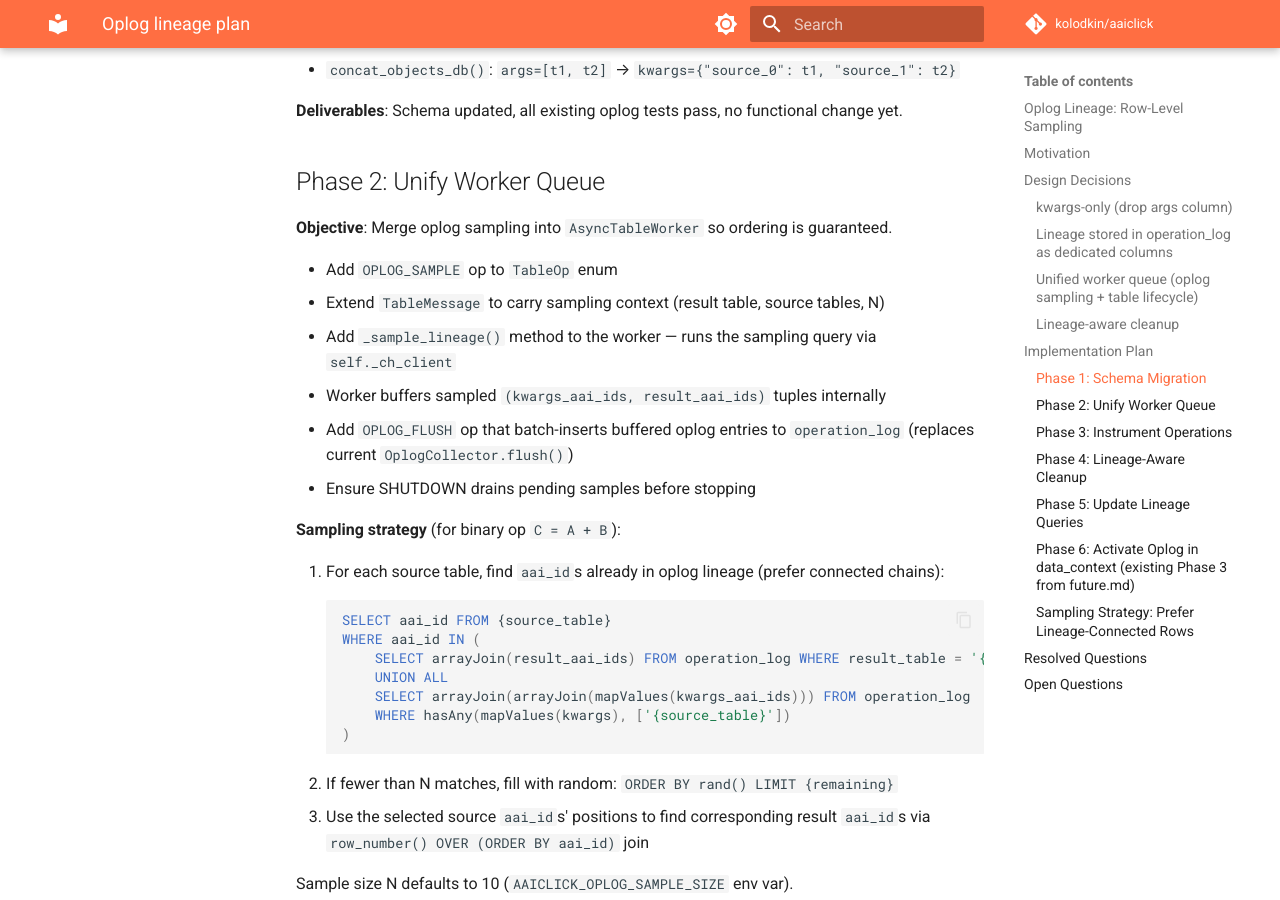
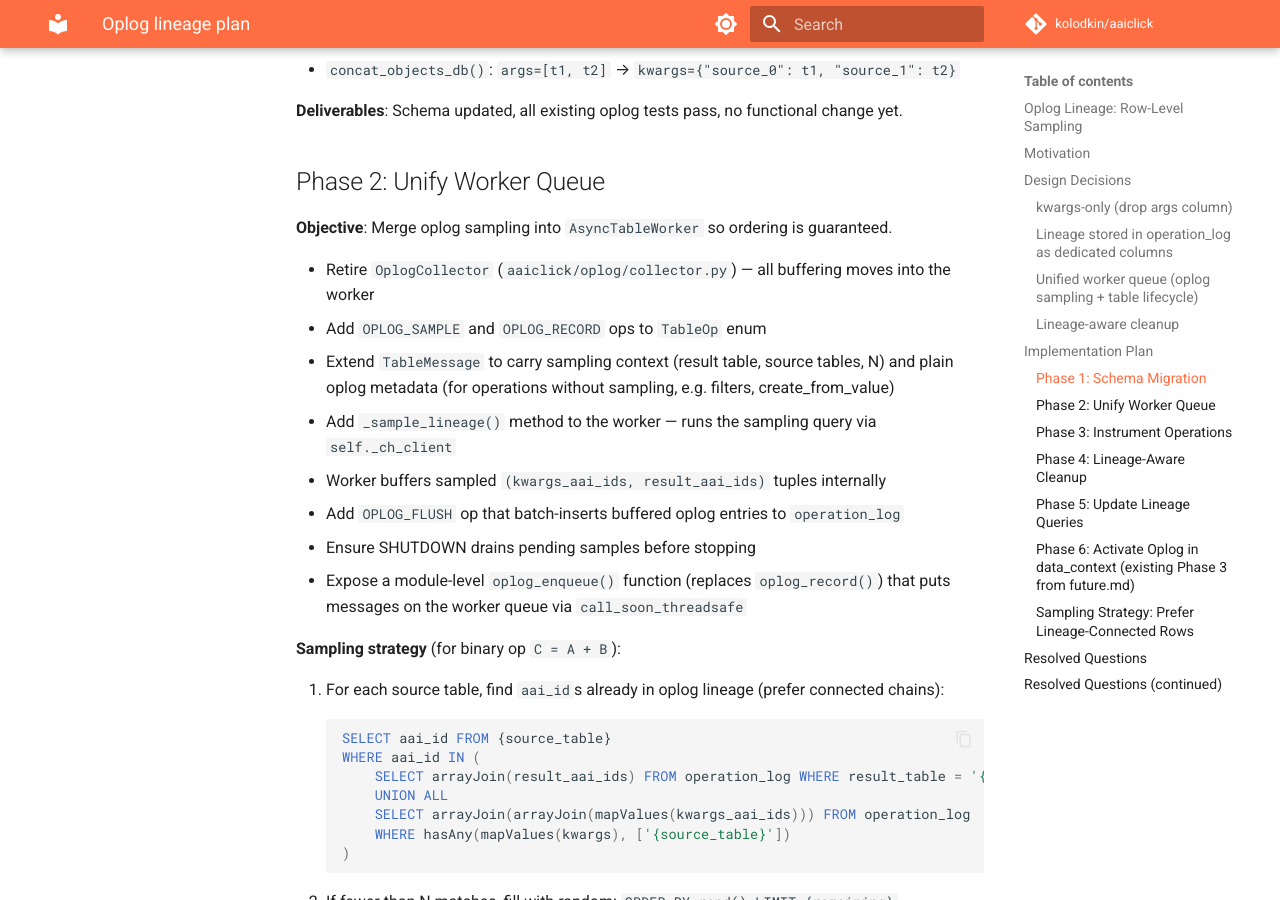
Before and after one commit to kolodkin/aaiclick, an MkDocs documentation site: the page built from docs/oplog_lineage_plan.md, in a window 1280 px wide and 900 px high, scrolled down 2836 px. Built offline with MkDocs 1.6.1 and Material for MkDocs 9.7.7, drawn with Linux system fonts in a browser that asks for light colours; comment, search, counter and statistics services are not loaded; some of the changed text lies outside the part shown.

Commit message:
feature: resolve all open questions in oplog lineage plan
Retire OplogCollector in favor of unified worker, update Phase 2
and Phase 6 accordingly.

```diff
--- a/docs/oplog_lineage_plan.md
+++ b/docs/oplog_lineage_plan.md
@@ -106,13 +106,16 @@ with a single mechanism: **the lineage sample defines which rows survive**.
 
 **Objective**: Merge oplog sampling into `AsyncTableWorker` so ordering is guaranteed.
 
-- Add `OPLOG_SAMPLE` op to `TableOp` enum
+- Retire `OplogCollector` (`aaiclick/oplog/collector.py`) — all buffering moves into the worker
+- Add `OPLOG_SAMPLE` and `OPLOG_RECORD` ops to `TableOp` enum
 - Extend `TableMessage` to carry sampling context (result table, source tables, N)
+  and plain oplog metadata (for operations without sampling, e.g. filters, create_from_value)
 - Add `_sample_lineage()` method to the worker — runs the sampling query via `self._ch_client`
 - Worker buffers sampled `(kwargs_aai_ids, result_aai_ids)` tuples internally
 - Add `OPLOG_FLUSH` op that batch-inserts buffered oplog entries to `operation_log`
-  (replaces current `OplogCollector.flush()`)
 - Ensure SHUTDOWN drains pending samples before stopping
+- Expose a module-level `oplog_enqueue()` function (replaces `oplog_record()`) that puts
+  messages on the worker queue via `call_soon_threadsafe`
 
 **Sampling strategy** (for binary op `C = A + B`):
 
@@ -187,11 +190,11 @@ row-level lineage.
 
 **Objective**: Wire everything into `data_context()` so oplog activates automatically.
 
-- Add `oplog` parameter to `data_context()` (`bool | OplogCollector`)
+- Add `oplog` parameter to `data_context()` (`bool`)
 - On context entry: start the unified worker with oplog capability
 - On clean exit: flush oplog via `OPLOG_FLUSH` message, await completion
 - On exception: discard buffered samples (skip `OPLOG_FLUSH`)
-- Orchestration's `task_scope()` passes pre-configured collector with `task_id`/`job_id`
+- Orchestration's `task_scope()` passes `task_id`/`job_id` to the worker directly
 
 **Deliverables**: Oplog + lineage active by default. No user code changes needed.
 
@@ -219,7 +222,8 @@ a small set of known IDs, not a full-table `row_number()` scan.
 4. **Pool size for sampling query**: Not needed — the "prefer lineage-connected rows" strategy
    uses targeted `IN` lookups, not full-table scans. Random fallback uses `ORDER BY rand() LIMIT N`.
 
-# Open Questions
+# Resolved Questions (continued)
 
-5. **OplogCollector vs unified worker** — Phase 2 merges oplog into the table worker. Should
-   `OplogCollector` be retired entirely, or kept as a lightweight facade?
+5. **OplogCollector**: Retire entirely. The unified worker handles buffering, sampling, and
+   flushing. `oplog_record()` / `oplog_record_table()` are replaced by direct queue enqueue.
+   Remove `aaiclick/oplog/collector.py` in Phase 2.
```
